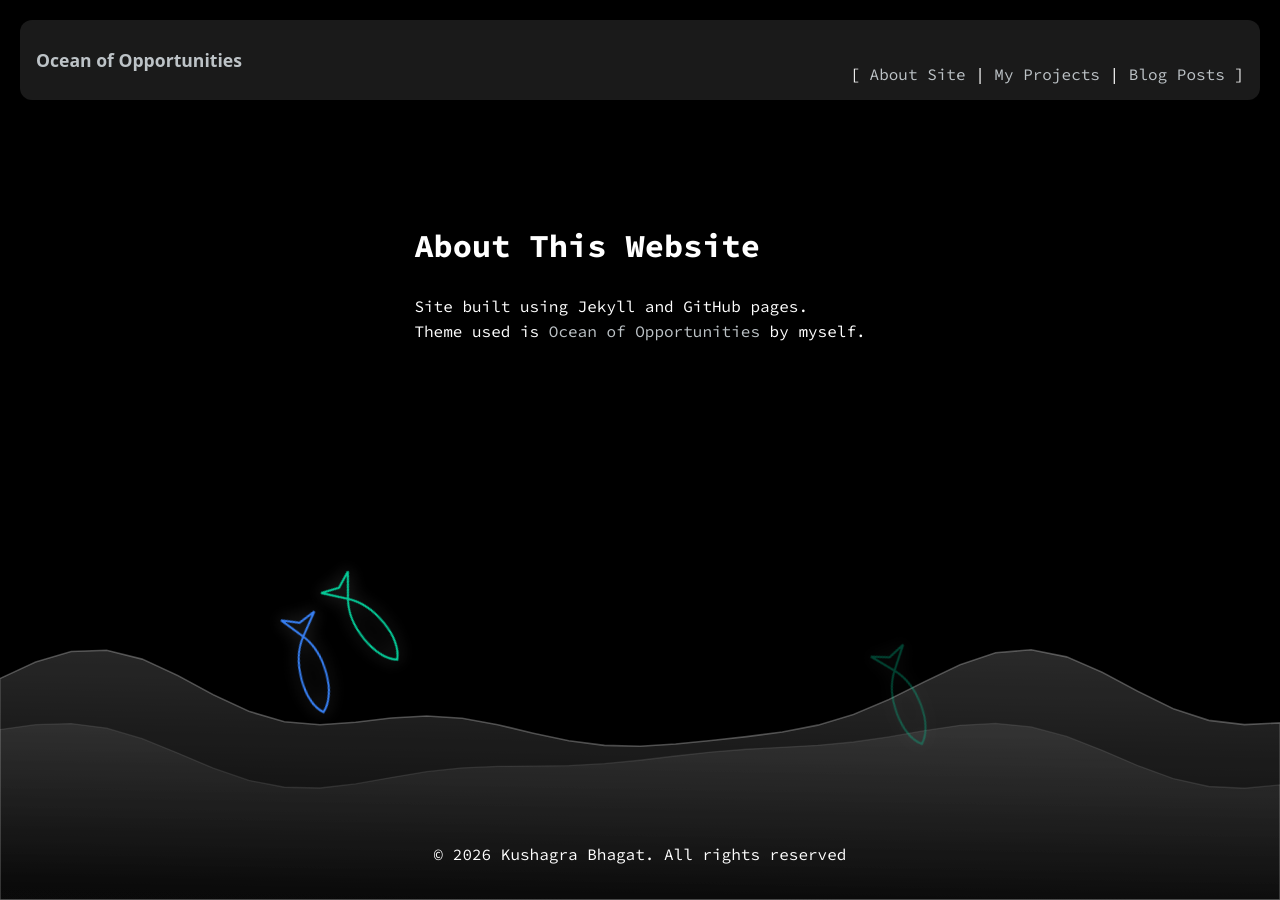
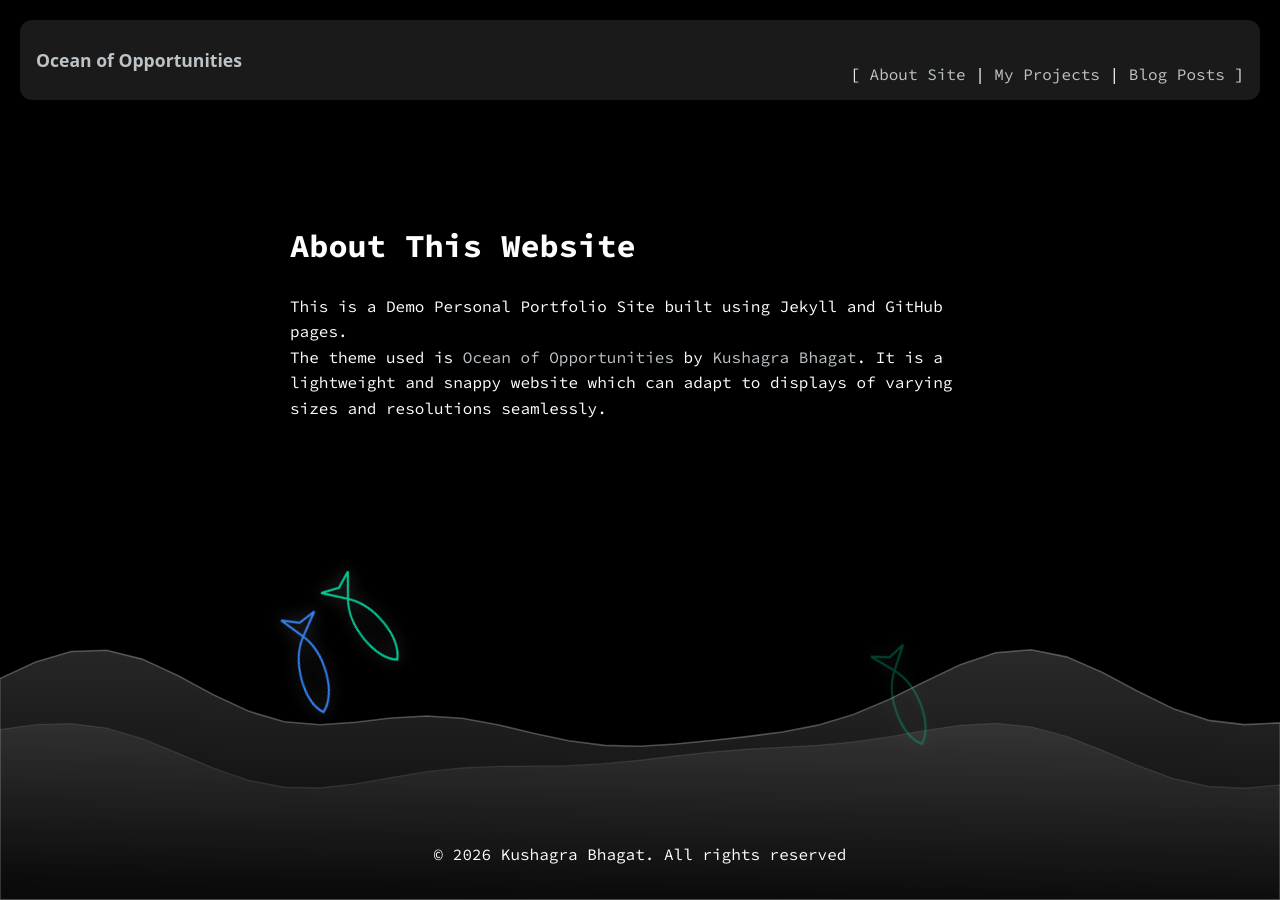
Before and after one commit to kuwushagra/Ocean-of-Opportunities, a Jekyll site: the page built from about.html, in a window 1280 px wide. Built offline with Jekyll 4.4.1, drawn with Linux system fonts in a browser that asks for light colours; some web fonts are replaced; a style sheet for code colours, icons or effects is not loaded.

Commit message:
Update about.html

```diff
--- a/about.html
+++ b/about.html
@@ -5,5 +5,6 @@ title: About Site | Kushagra's Corner
 
 <h1>About This Website</h1>
 
-Site built using Jekyll and GitHub pages. <br>
-Theme used is <a href="/projects/Ocean-of-Opportunities" >Ocean of Opportunities</a> by myself.
+This is a Demo Personal Portfolio Site built using Jekyll and GitHub pages. <br>
+The theme used is <a href="https://kuwushagra.github.io/projects/Ocean-of-Opportunities" >Ocean of Opportunities</a> by <a href="https://kuwushagra.github.io/">Kushagra Bhagat</a>.
+It is a lightweight and snappy website which can adapt to displays of varying sizes and resolutions seamlessly.
```
